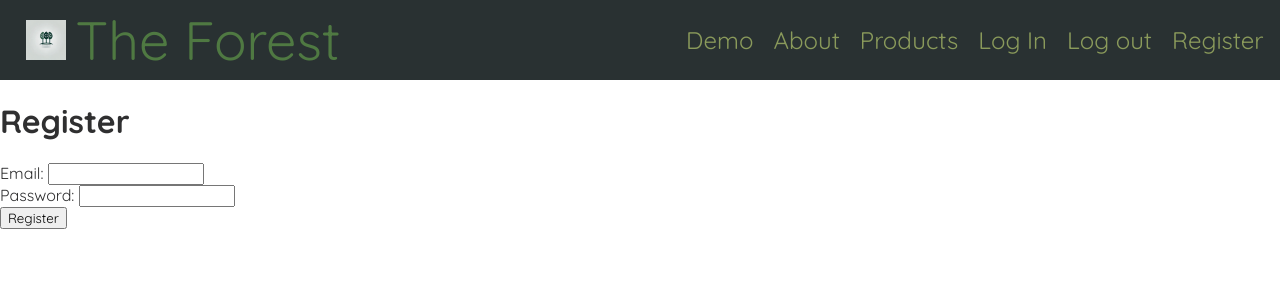
After one commit to boomer199/The_Forest, a Flask app: page /register in a window 1280 px wide. The commit adds this page. Shown: the top 300 px of the page. Run offline with Flask 3, Linux system fonts and the light colour scheme.

Commit message:
added account handling + sessions. also integrated stripe --> premium account handling

```diff
--- a/app.py
+++ b/app.py
@@ -1,16 +1,31 @@
 from flask import Flask, request, session, flash, render_template, redirect, jsonify
-from config import  MY_DOMAIN, MY_PORT, STRIPE_PRICE_ID, TEST_STRIPE_SECRET_KEY
-import re
+from config import  MY_DOMAIN, MY_PORT, STRIPE_PRICE_ID, TEST_STRIPE_SECRET_KEY, MONGO_URI
+from werkzeug.security import generate_password_hash, check_password_hash
+from bson.objectid import ObjectId
 import db
-import json
-import uuid
 import stripe
 import os
+from pymongo.mongo_client import MongoClient
 
 stripe.api_key = TEST_STRIPE_SECRET_KEY
 
 app = Flask(__name__, static_url_path='/static', static_folder='static')
 
+app.secret_key = os.urandom(24)
+
+client = MongoClient(MONGO_URI)
+
+db = client["forestdb"]
+
+users = db.users
+
+# MongoDB setup for Flask-Session
+app.config["SESSION_TYPE"] = "mongodb"
+app.config["SESSION_PERMANENT"] = True
+app.config["PERMANENT_SESSION_LIFETIME"] = 86400  # Sessions last for one day
+app.config["SESSION_MONGODB"] = MongoClient(MONGO_URI)
+app.config["SESSION_MONGODB_DB"] = "forestdb"
+app.config["SESSION_MONGODB_COLLECT"] = "sessions"
 
 
 def get_header(**kwargs):
@@ -25,16 +40,97 @@ def get_header(**kwargs):
     """
     return render_template("navbar.html", **kwargs)
 
+def is_logged_in():
+    return 'user_id' in session
 
-@app.route("/success", methods=['GET'])
+
+    """
+        @app.route('/dashboard')
+        def dashboard():
+            if not is_logged_in():
+                return redirect(url_for('login'))
+            # Load user data or perform actions for logged-in users
+            return render_template('dashboard.html', header=get_header())
+    """
+
+@app.route('/premium', methods=['GET'])
+def premium():
+    if not is_logged_in():
+        return render_template('login.html', header=get_header())
+    user_id = session.get('user_id')
+    user = users.find_one({'_id': ObjectId(user_id)})
+    if user and user.get('premium', False):
+        return render_template('premium.html', header=get_header())
+    return render_template('not_premium.html', header=get_header(), message="Please purchase a premium plan to access this page.")
+
+
+
+
+@app.route('/register', methods=['GET', 'POST'])
+def register():
+    if request.method == 'POST':
+        email = request.form['email']
+        password = request.form['password']
+
+        # Check if the user already exists
+        if users.find_one({'email': email}):
+            return jsonify({"error": "email already exists"}), 409
+
+        # Hash the password and insert a new user
+        hashed_pwd = generate_password_hash(password)
+        users.insert_one({
+            'password': hashed_pwd,
+            'email': email,
+            'premium': False
+        })
+
+        return render_template('login.html', header = get_header())
+    return render_template('register.html', header = get_header())
+
+@app.route('/logout')
+def logout():
+    session.clear()
+    return render_template('login.html', header=get_header())
+
+
+@app.route('/login', methods=['GET', 'POST'])
+def login():
+    if request.method == 'POST':
+        email = request.form['email']
+        password = request.form['password']
+
+        user = users.find_one({'email': email})
+        if user and check_password_hash(user['password'], password):
+            session['user_id'] = str(user['_id'])  # Store the user ID in the session
+            session.modified = True
+            return render_template('index.html', header=get_header())
+        else:
+            return render_template('login.html', header=get_header(), error="Invalid credentials")
+
+    return render_template('login.html', header=get_header())
+
+
+
+from stripe.error import StripeError
+
+@app.route("/success")
 def success():
-    """
-    Renders the success.html template with the header/navbar.
+    session_id = request.args.get('session_id')
+    if not session_id:
+        return jsonify({'error': 'Session ID is missing.'}), 400
 
-    Returns:
-        str: Rendered template for the success page.
-    """
-    return render_template("success.html", header=get_header())
+    try:
+        stripe_session = stripe.checkout.Session.retrieve(session_id)
+        if stripe_session.payment_status == 'paid':
+            user_id = stripe_session.metadata['user_id']
+            users.update_one({'_id': ObjectId(user_id)}, {'$set': {'premium': True}})
+            return render_template("success.html", header=get_header(), message="Thank you for your purchase!")
+    except StripeError as e:
+        return jsonify({'error': str(e)}), 400
+    except Exception as e:
+        return jsonify({'error': 'An error occurred, unable to update premium status.'}), 500
+
+    render_template("cancel.html", header=get_header())
 
 @app.route("/cancel.html", methods=['GET'])
 def cancel_html():
@@ -44,7 +140,10 @@ def cancel_html():
     Returns:
         str: Rendered template for the cancel page.
     """
-    return render_template("cancel.html", header=get_header())
+    if not is_logged_in():
+        return render_template('login.html', header=get_header())
+    else:
+        return render_template("cancel.html", header=get_header())
 
 
 @app.route("/checkout", methods=['GET'])
@@ -59,17 +158,21 @@ def checkout():
 
 @app.route('/create-checkout-session', methods=['POST'])
 def create_checkout_session():
+    if not is_logged_in():
+        return render_template('login.html', header=get_header())
+
+    user_id = session.get('user_id')
     try:
         checkout_session = stripe.checkout.Session.create(
             line_items=[
                 {
-                    # Provide the exact Price ID (for example, pr_1234) of the product you want to sell
-                    'price': 'price_1PZNsiRqCSLozqidx1A5ez2N',
+                    'price': STRIPE_PRICE_ID,
                     'quantity': 1,
                 },
             ],
             mode='payment',
-            success_url=MY_DOMAIN + '/success.html',
+            metadata={'user_id': user_id},
+            success_url=MY_DOMAIN + '/success?session_id={CHECKOUT_SESSION_ID}',
             cancel_url=MY_DOMAIN + '/cancel.html',
         )
     except Exception as e:
@@ -77,15 +180,6 @@ def create_checkout_session():
 
     return redirect(checkout_session.url, code=303)
 
-@app.route("/login", methods = ["GET"])
-def get_login():
-    """
-    Renders the login.html template with the header/navbar.
-
-    Returns:
-        str: Rendered template for the login page.
-    """
-    return render_template("login.html", header=get_header())
 
 
 @app.route("/")
--- a/templates/login.html
+++ b/templates/login.html
@@ -136,18 +136,18 @@
             <form action="/login" method="POST">
 
                 <div class="form-control">
-                    <input type="email" name="email" required />
+                    <input type="email" name="email" id = "email" required />
                     <label>
                         <span style="transition-delay:0ms">E</span><span style="transition-delay:50ms">m</span><span style="transition-delay:100ms">a</span><span style="transition-delay:150ms">i</span><span style="transition-delay:200ms">l</span>
                     </label>
                 </div>
                 <div class="form-control">
-                    <input type="password" name="password" required />
+                    <input type="password" name="password", id = "password" required />
                     <label>
                         <span style="transition-delay:0ms">P</span><span style="transition-delay:50ms">a</span><span style="transition-delay:100ms">s</span><span style="transition-delay:150ms">s</span><span style="transition-delay:200ms">w</span><span style="transition-delay:250ms">o</span><span style="transition-delay:300ms">r</span><span style="transition-delay:350ms">d</span>
                     </label>
                 </div>
-                <button type="submit" class="box">Log In!</button>
+                <button type="submit" class="box">Login</button>
 
 
             </form>
--- a/templates/navbar.html
+++ b/templates/navbar.html
@@ -101,6 +101,7 @@
       <li><a href="/about">About</a></li>
       <li><a href="/checkout">Products</a></li>
       <li><a href="/login">Log In</a></li>
+      <li><a href="/logout">Log out</a></li>
       <li><a href="/register">Register</a></li>
     </ul>
   </nav>
--- /dev/null
+++ b/templates/premium.html
@@ -0,0 +1 @@
+filler
--- /dev/null
+++ b/templates/register.html
@@ -0,0 +1,25 @@
+<!DOCTYPE html>
+<html lang="en">
+<head>
+    <meta charset="UTF-8">
+    <meta name="viewport" content="width=device-width, initial-scale=1.0">
+    <title>Register</title>
+    <style>
+    </style>
+</head>
+<body>
+    {{header | safe}}
+    <h1>Register</h1>
+    <form action="/register" method="post">
+        <div>
+            <label for="email">Email:</label>
+            <input type="email" id="email" name="email" required>
+        </div>
+        <div>
+            <label for="password">Password:</label>
+            <input type="password" id="password" name="password" required>
+        </div>
+        <button type="submit">Register</button>
+    </form>
+</body>
+</html>
```
Also changed, not shown: debug.py (added, +12 -0 lines).
